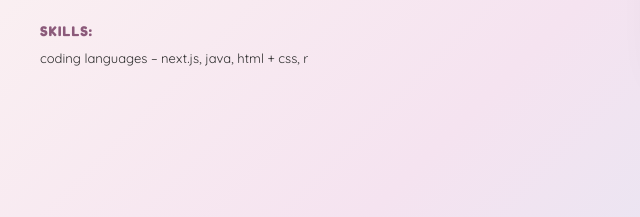
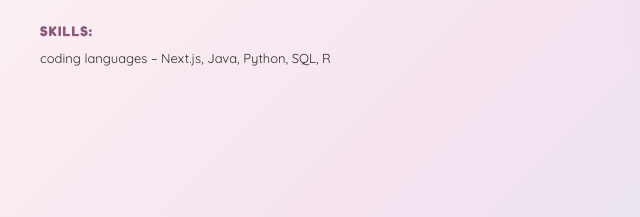
Before and after one commit to chewytapioca/chewytapioca.github.io, a plain HTML site: page index.html in a window 1280 px wide. Shown: the part 458-675 px from the top of the page, 0-640 px from the left. Drawn offline with Linux system fonts and the light colour scheme.

Commit message:
update coding language

```diff
--- a/index.html
+++ b/index.html
@@ -328,7 +328,7 @@
                     <div class="info-block">
                         <div class="info-title">skills:</div>
                         <div class="info-content">
-                            coding languages – next.js, java, html + css, r<br>
+                            coding languages – Next.js, Java, Python, SQL, R<br>
                         </div>
                     </div>
                     </a>
```
